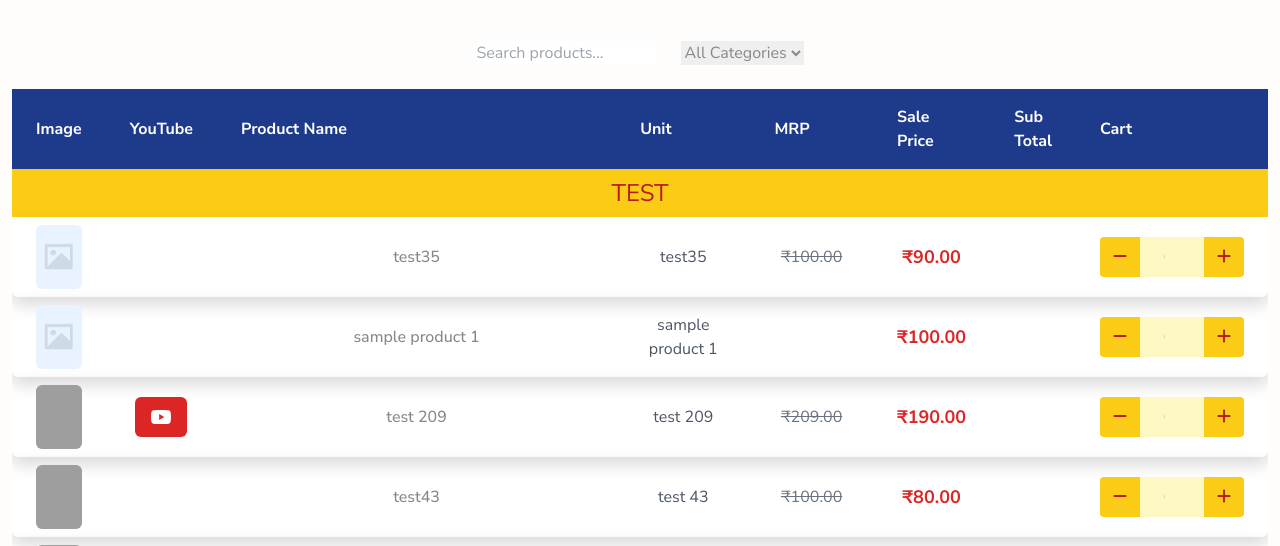
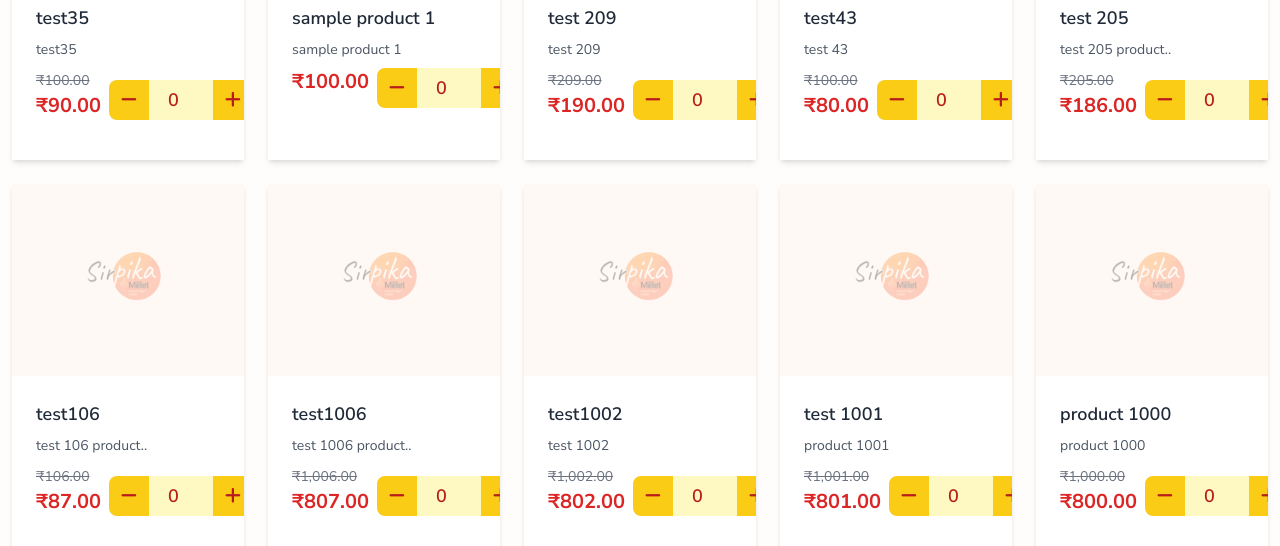
Before and after one commit to govind2988/ecomsirpika, a PHP site: page /products.php in a window 1280 px wide. Shown: the part 744-1290 px from the top of the page. Run offline with PHP 8.4, Linux system fonts and the light colour scheme; data comes from the database, SQL or seed files in the repository; some libraries are stand-ins or nearby versions; grey boxes are pictures that could not be loaded.

Commit message:
product page ui changes

```diff
--- a/html/products.html
+++ b/html/products.html
@@ -110,6 +110,7 @@
         <button class="button" data-filter=".tntr">traditional rice</button>
         <button class="button" data-filter=".noodles">Noodles & Pasta</button> -->
       </div>
+
 
 
       <div class="grid row productList">
--- a/public/products.php
+++ b/public/products.php
@@ -18,127 +18,156 @@
 include '_header.php';
 ?>
 
-<main class="mx-auto">
+<!-- Banner Section -->
 
-<!-- Banner Section -->
-<section class="homeBanner">
-    <div class="container mx-auto">
-        <?php
-        $res = $conn->query("SELECT banner_images FROM settings");
-        $row = $res->fetch_assoc();
-        $images = json_decode($row['banner_images'], true);
-        if (!empty($images)) {
-            echo "<div class='owl-carousel owl-theme overflow-hidden'>";
-            foreach ($images as $img) {
-                $imgFilePath = 'uploads/' . basename($img);
-                echo "<div><img src='$imgFilePath' class='w-full'></div>";
-            }
-            echo "</div>";
-        }
-        ?>
+
+<main>
+
+<section class="innerProductBanner mb-0">
+    <div class="innerBanner">
+    <img src="assets/images/InnerBanner.jpg" alt="Sirpika Millets">
+        <h2 class="title">Our Products</h2>
   </div>
 </section>
 
 <!-- Product Section -->
-<section class="productsList" id="onlineOrder">
-    <div class="container mx-auto mt-6">
+<section class="productsList mt-0" id="onlineOrder">
+    <div class="container mx-auto">
         <!-- Search and Category Filter -->
-        <div class="mb-6 flex flex-col sm:flex-row items-center justify-center gap-4 search-filters">
-            <input type="text" id="searchInput" class="search" placeholder="Search products..."  onkeyup="filterProducts()">
-            <select id="categoryFilter" class="" onchange="filterProducts()">
+        <div class="productFilter w-full mb-8 p-6 bg-white">
+            <div class="w-full flex flex-col sm:flex-row items-center justify-center gap-4 search-filters">
+                <!-- Search Input -->
+                <div class="w-full sm:w-3/5 relative">
+                    <input
+                        id="searchInput"
+                        class="search w-full py-3 pl-10 border-1 border-gray-100 rounded-lg focus:outline-none focus:border-gray-300 focus:ring-1 focus:ring-gray-200 transition-all duration-200 placeholder-gray-500 text-gray-700"
+                        placeholder="Search products..."
+                        onkeyup="filterProducts()">
+                    <i class="fas fa-search absolute left-3 top-1/2 transform -translate-y-1/2 text-gray-400"></i>
+                </div>
+
+                <!-- Category Filter -->
+                <div class="w-full sm:w-2/5 relative">
+                    <select
+                        id="categoryFilter"
+                        class="w-full px-4 py-3 pl-4 pr-10 border-1 border-gray-100 rounded-lg bg-white text-gray-700 focus:outline-none focus:border-gray-600 focus:ring-1 focus:ring-gray-200 transition-all duration-200 appearance-none cursor-pointer font-medium"
+                        onchange="filterProducts()">
                         <option value="">All Categories</option>
                         <?php while($cat = $catRes->fetch_assoc()): ?>
                             <option value="<?= $cat['id'] ?>"><?= $cat['name'] ?></option>
                         <?php endwhile; ?>
                     </select>
+                    <i class="fas fa-chevron-down absolute right-3 top-1/2 transform -translate-y-1/2 text-gray-400 pointer-events-none"></i>
+                </div>
+            </div>
         </div>
 
-        <!-- Products Table -->
-        <div id="productGrid">
-            <div class="overflow-x-auto">
-            <table class="min-w-full bg-white rounded-lg shadow-md">
-                <thead class="shadow-md bg-blue-900 text-white">
-                    <tr>
-                        <th class="px-4 py-3">Image</th>
-                        <th class="px-4 py-3">YouTube</th>
-                        <th class="px-4 py-3 w-1/3">Product Name</th>
-                        <th class="px-4 py-3">Unit</th>
-                        <th class="px-4 py-3">MRP</th>
-                        <th class="px-4 py-3">Sale Price</th>
-                        <th class="px-4 py-3">Sub Total</th>
-                        <th class="px-4 py-3">Cart</th>
-                    </tr>
-                </thead>
-                <tbody class="text-center">
+        <!-- Products Grid -->
+        <div id="productGrid" class="grid grid-cols-1 md:grid-cols-2 lg:grid-cols-5 gap-6">
             <?php
             $catQuery = $conn->query("SELECT DISTINCT category_id FROM products ORDER BY category_id ASC");
+            $isCategoryFirst = true;
             while ($cat = $catQuery->fetch_assoc()):
                 $categoryID = $cat['category_id'];
                 $productQuery = $conn->query("SELECT * FROM products WHERE category_id = '{$categoryID}' ORDER BY id DESC");
                 if ($productQuery->num_rows > 0):
                     $categoryName = $categoryMap[$categoryID] ?? 'Unknown Category';
+
+                    if (!$isCategoryFirst):
             ?>
-                    <!-- Category Title -->
-                    <tr class="bg-yellow-400">
-                        <td colspan="8" class="text-2xl font-normal text-center uppercase text-red-700 py-2">
-                            <?= htmlspecialchars($categoryName) ?>
-                        </td>
-                    </tr>
-                    <?php while ($row = $productQuery->fetch_assoc()):
+        </div>
+        <div id="productGrid-<?= $categoryID ?>" class="grid grid-cols-1 md:grid-cols-2 lg:grid-cols-4 gap-6 mt-8">
+            <div class="col-span-full mt-4">
+                <h2 class="Cathead"><?= htmlspecialchars($categoryName) ?></h2>
+            </div>
+            <?php else: ?>
+            <div class="col-span-full mt-4">
+                <h2 class="Cathead"><?= htmlspecialchars($categoryName) ?></h2>
+            </div>
+            <?php
+                    $isCategoryFirst = false;
+                    endif;
+
+                    while ($row = $productQuery->fetch_assoc()):
                         $rrp = (float)$row['rrp_price'];
                         $sale = (float)$row['sale_price'];
                         $basePrice = $sale > 0 ? $sale : $rrp;
                         $productId = $row['id'];
-                        $productImage = !empty($row['image']) ? 'uploads/' . $row['image'] : 'assets/images/place_holder_img.jpg';
+                        $productImage = !empty($row['image']) ? 'uploads/' . $row['image'] : 'assets/images/placeholder.png';
                         $cartQty = $cartQuantities[$productId] ?? 0;
                         $orderedValue = $basePrice * $cartQty;
             ?>
-                    <tr class="product-card rounded-md mb-4 shadow" data-category-id="<?= $row['category_id'] ?>">
-                        <td class="px-4 py-2">
-                            <img src="<?= $productImage ?>" alt="<?= htmlspecialchars($row['name']) ?>"
-                                class="w-16 h-16 object-cover mx-auto rounded cursor-pointer"
-                                onclick="openImageModal('<?= $productImage ?>')">
-                        </td>
-                        <td class="px-4 py-2">
+            <!-- Product Card -->
+            <div class="col-span-1 element-item product-card" data-category-id="<?= $row['category_id'] ?>">
+                <div class="item bg-white shadow-md hover:shadow-xl transition-shadow overflow-hidden h-full flex flex-col">
+                    <!-- Image Section -->
+                    <div class="zoomOut shineEffect overflow-hidden bg-gray-100 h-48 flex items-center justify-center">
+                        <figure class="w-full h-full">
+                            <a class="popup block w-full h-full" href="<?= htmlspecialchars($productImage) ?>" title="<?= htmlspecialchars($row['name']) ?> - ₹<?= number_format($basePrice, 2) ?>">
+                                <img src="<?= htmlspecialchars($productImage) ?>" alt="<?= htmlspecialchars($row['name']) ?>" class="w-full h-full object-cover hover:scale-110 transition-transform cursor-pointer">
+                            </a>
                              <?php if (!empty($row['youtube_url'])): ?>
-                            <a href="<?= htmlspecialchars($row['youtube_url']) ?>" target="_blank"
-                                class="w-16 h-10 inline-flex items-center gap-2 px-3 py-1 bg-red-600 text-white rounded hover:bg-red-700 text-sm w-fit">
+                        <a href="<?= htmlspecialchars($row['youtube_url']) ?>" target="_blank" class="youtubeBtn inline-flex items-center gap-2 px-2 py-1 bg-red-600 text-white rounded hover:bg-red-700 text-sm w-fit">
                             <svg xmlns="http://www.w3.org/2000/svg" class="w-5 h-5 fill-current" viewBox="0 0 24 24"><path d="M23.5 6.4c-.3-1.2-1.2-2.1-2.4-2.4C18.8 3.5 12 3.5 12 3.5s-6.8 0-9.1.5c-1.2.3-2.1 1.2-2.4 2.4C0 8.7 0 12 0 12s0 3.3.5 5.6c.3 1.2 1.2 2.1 2.4 2.4 2.3.5 9.1.5 9.1.5s6.8 0 9.1-.5c1.2-.3 2.1-1.2 2.4-2.4.5-2.3.5-5.6.5-5.6s0-3.3-.5-5.6zM9.8 15.6V8.4l6.2 3.6-6.2 3.6z"/></svg>
+
                         </a>
                         <?php endif; ?>
-                        </td>
-                        <td class="px-4 py-2 text-md font-medium"><?= htmlspecialchars($row['name']) ?></td>
-                        <td class="px-4 py-2 text-gray-600 text-md"><?= htmlspecialchars($row['description']) ?></td>
-                        <td class="px-4 py-2">
+                        </figure>
+                         <!-- YouTube Link -->
+
+                    </div>
+
+                    <!-- Content Section -->
+                    <div class="content p-4 flex flex-col flex-grow">
+
+
+                        <!-- Product Name -->
+                        <h2 class="text-lg font-semibold text-gray-800 mb-2"><?= htmlspecialchars($row['name']) ?></h2>
+
+                        <!-- Description -->
+                        <?php if (!empty($row['description'])): ?>
+                        <p class="text-sm text-gray-600 mb-2"><?= htmlspecialchars($row['description']) ?></p>
+                        <?php endif; ?>
+
+                        <!-- Price Section -->
+                        <div class="mb-3 flex items-start gap-2">
+
+                        <div class="pricing">
                             <?php if ($rrp > $basePrice): ?>
-                            <span class="text-md text-gray-500 line-through">₹<?= number_format($rrp, 2) ?></span>
+                            <span class="text-sm text-gray-500 line-through mr-2">₹<?= number_format($rrp, 2) ?></span>
                             <?php endif; ?>
-                        </td>
-                        <td class="px-4 py-2">
-                            <span class="text-red-600 font-bold text-lg">₹<span id="price_<?= $row['id'] ?>"><?= number_format($basePrice, 2) ?></span></span>
-                        </td>
-                        <td class="px-4 py-2">
+
+                            <span class="text-red-600 font-bold text-xl">₹<span id="price_<?= $row['id'] ?>"><?= number_format($basePrice, 2) ?></span></span>
+
                              <span class="text-lg text-green-700 font-medium <?= $cartQty > 0 ? '' : 'hidden' ?>" id="ordered_value_<?= $productId ?>">
-                                <?= $cartQty > 0 ? "₹" . number_format($orderedValue, 2) : '' ?>
+                                Total: <?= $cartQty > 0 ? "₹" . number_format($orderedValue, 2) : '' ?>
                             </span>
-                        </td>
-                        <td class="px-4 py-2 text-center">
-                            <div class="flex items-center justify-center">
-                                <button type="button" onclick="adjustQty(<?= $productId ?>, -1)" class="bg-yellow-400 text-red-700 px-2 py-1 rounded-l hover:bg-yellow-500 w-10 h-10">
+
+
+                        </div>
+
+                        <!-- Ordered Value -->
+
+
+
+                        <!-- Quantity Controls -->
+                        <div class="mt-auto">
+                            <div class="flex items-center justify-center gap-0">
+                                <button type="button" onclick="adjustQty(<?= $productId ?>, -1)" class="bg-yellow-400 text-red-700 hover:bg-yellow-500 w-10 h-10 rounded-l-lg font-bold text-lg transition">
                                     <i class="fa-solid fa-minus"></i>
                                 </button>
-                                <input type="number" id="qty_<?= $productId ?>" value="<?= $cartQty ?>" min="0" class="px-4 bg-yellow-100 text-red-700 font-semibold text-center border-0 w-16 h-10" onchange="updateCart(<?= $productId ?>)">
-                                <button type="button" onclick="adjustQty(<?= $productId ?>, 1)" class="h-10 w-10 bg-yellow-400 text-red-700 px-2 py-1 rounded-r hover:bg-yellow-500">
+                                <input type="number" id="qty_<?= $productId ?>" value="<?= $cartQty ?>" min="0" class="bg-yellow-100 text-red-700 font-semibold text-center border-0 w-16 h-10 text-lg" onchange="updateCart(<?= $productId ?>)">
+                                <button type="button" onclick="adjustQty(<?= $productId ?>, 1)" class="bg-yellow-400 text-red-700 hover:bg-yellow-500 h-10 w-10 rounded-r-lg font-bold text-lg transition">
                                     <i class="fa-solid fa-plus"></i>
                                 </button>
                             </div>
-                        </td>
-                    </tr>
+                        </div>
+                         </div>
+                    </div>
+                </div>
+            </div>
             <?php endwhile; ?>
             <?php endif; endwhile; ?>
-                </tbody>
-            </table>
-            </div>
         </div>
     </div>
 </section>
@@ -182,7 +211,7 @@
 
   if (orderedEl) {
     if (qty > 0) {
-      orderedEl.textContent = "₹" + orderedValue.toFixed(2);
+      orderedEl.textContent = "Total: ₹" + orderedValue.toFixed(2);
       orderedEl.classList.remove("hidden");
     } else {
       orderedEl.classList.add("hidden");
@@ -228,41 +257,20 @@
   const selectedCategory = document.getElementById("categoryFilter").value;
   const cards = document.querySelectorAll(".product-card");
 
-  let currentCategoryRow = null;
-  let categoryHasVisibleProducts = false;
+  let hasVisibleProducts = false;
 
-  const allRows = document.querySelectorAll("#productGrid table tr");
+  cards.forEach(card => {
+    const productName = card.querySelector("h2")?.textContent.toLowerCase() || "";
+    const catId = card.getAttribute("data-category-id");
+    const match = productName.includes(input) && (!selectedCategory || selectedCategory === catId);
 
-  allRows.forEach(row => {
-    if (row.classList.contains("bg-yellow-400")) {
-	  if (currentCategoryRow) {
-		if(!categoryHasVisibleProducts) {
-			currentCategoryRow.classList.add("hidden");
-			}
-		else {
-			currentCategoryRow.classList.remove("hidden");
-			}
-		}
-      currentCategoryRow = row;
-      categoryHasVisibleProducts = false;
-    } else if (row.classList.contains("product-card")) {
-      const productName = row.querySelector("td:nth-child(3)").textContent.toLowerCase();
-      const catId = row.getAttribute("data-category-id");
-      const match = productName.includes(input) && (!selectedCategory || selectedCategory === catId);
-      row.style.display = match ? "table-row" : "none";
-      if (match) categoryHasVisibleProducts = true;
+    if (match) {
+      card.style.display = "block";
+      hasVisibleProducts = true;
+    } else {
+      card.style.display = "none";
     }
   });
-
-  // Hide last category if no products matched
-  if (currentCategoryRow) {
-	if(!categoryHasVisibleProducts) {
-		currentCategoryRow.classList.add("hidden");
-		}
-	else {
-		currentCategoryRow.classList.remove("hidden");
-		}
-	}
 }
 // Image modal logic
 function openImageModal(src) {
```
Also changed, not shown: assets/css/custom.css (+39 -0 lines). Lines whose indentation alone changed are shown as unchanged.
